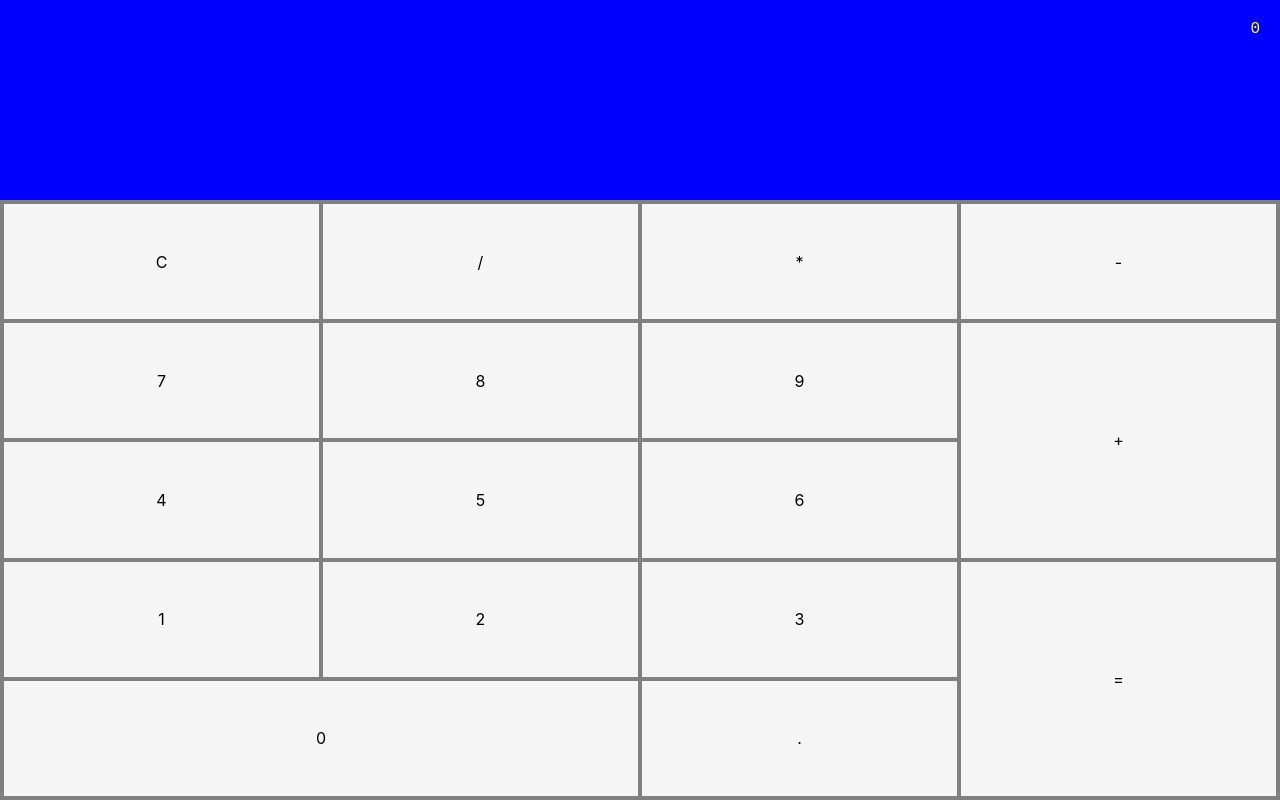
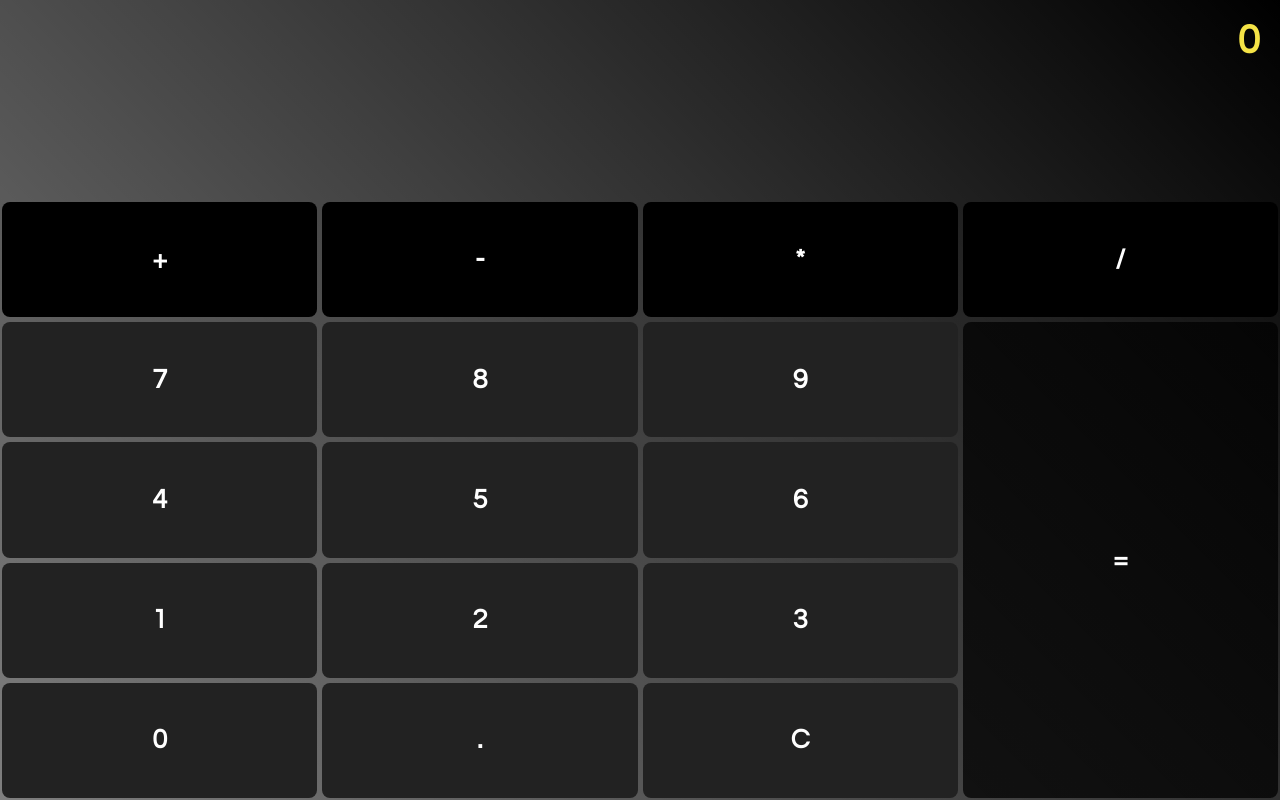
Before and after one commit to belelabestia/react-calc, a React (Create React App) app: page / in a window 1280 px wide. Built offline with nearby package versions, Linux system fonts and the light colour scheme.

Commit message:
Css (e path cambiate?)

```diff
--- a/src/App.css
+++ b/src/App.css
@@ -1,4 +1,10 @@
+@import url('https://fonts.googleapis.com/css2?family=Questrial&display=swap%27');
+
 #app {
+    background: linear-gradient(45deg, rgba(0,0,0,0.5) 0%, rgba(0,0,0,1) 100%);
+    font-size: 1.7em;
+    font-weight: 600;
+    font-family: Questrial, sans-serif;
     display: grid;
     grid-template-rows: 25% 75%;
     height: 100vh;
--- a/src/App.tsx
+++ b/src/App.tsx
@@ -1,7 +1,7 @@
 import { useState } from 'react';
 import './App.css';
-import { Display, DisplayProps } from './display/Display';
-import { Keys } from './keys/Keys';
+import { Display, DisplayProps } from './display/display';
+import { Keys } from './keys/keys';
 import { Digit, Operator, Operators } from './operator/operator';
 
 type AppState = DisplayProps & { reset: boolean };
--- a/src/display/display.css
+++ b/src/display/display.css
@@ -1,11 +1,11 @@
 #display {
-    background-color: blue;
-    color: yellow;
+    background-color: transparent;
+    color: rgb(245, 227, 70);
     padding: 20px;
     display: grid;
     grid-template-rows: repeat(3, calc(1 / 3));
     justify-items: end;
-    font-family: 'Courier New', Courier, monospace;
+    font-size: 1.5em;
 }
 
 #partial {
--- a/src/display/display.tsx
+++ b/src/display/display.tsx
@@ -1,5 +1,5 @@
 import { Operator, Operators } from '../operator/operator';
-import './Display.css'
+import './display.css'
 
 type OperatorString = '' | '+' | '-' | '*' | '/';
 
--- a/src/keys/keys.css
+++ b/src/keys/keys.css
@@ -1,22 +1,41 @@
 #keys {
+    padding: 2px;
     display: grid;
-    grid-template-rows: repeat(5, 20%);
-    grid-template-columns: repeat(4, 25%);
-    --border: 2px solid gray;
-    border: var(--border);
+    grid-template-rows: repeat(5, 1fr);
+    grid-template-columns: repeat(4, 1fr);
+    grid-gap: 5px;
+}
+
+#keys .button:active::before {
+    border-radius: 8px;
+    content: '';
+    background-color: rgba(245, 227, 70, 0.7);
+    position: absolute;
+    top: 0;
+    bottom: 0;
+    left: 0;
+    right: 0;
+    z-index: 1;
+}
+
+#keys .button:hover {
+    border-radius: 8px;
+    background-color: rgba(93, 93, 93, 0.7);
 }
 
 #keys .button {
-    border: var(--border);
-    background-color: whitesmoke;
+    border-radius: 8px;
+    color: white;
+    background-color: #222222;
     display: grid;
     align-items: center;
     justify-items: center;
+    position: relative;
 }
 
 #keys .button.digit[data-digit="0"] {
     grid-row: 5;
-    grid-column: 1 / 3;
+    grid-column: 1;
 }
 
 #keys .button.digit[data-digit="1"] {
@@ -65,36 +84,50 @@
 }
 
 #keys .button.operator[data-symbol="+"] {
-    grid-row: 2 / 4;
-    grid-column: 4;
+    background: rgb(0, 0, 0);
+    grid-row: 1;
+    grid-column: 1;
 }
 
 #keys .button.operator[data-symbol="-"] {
+    background: rgb(0,0,0);
     grid-row: 1;
-    grid-column: 4;
+    grid-column: 2;
 }
 
 #keys .button.operator[data-symbol="*"] {
+    background: rgb(0,0,0);
     grid-row: 1;
     grid-column: 3;
 }
 
 #keys .button.operator[data-symbol="/"] {
+    background: rgb(0,0,0);
     grid-row: 1;
-    grid-column: 2;
+    grid-column: 4;
 }
 
 #keys .button.equals {
-    grid-row: 4 / 6;
+    background: linear-gradient(0deg, rgba(0,0,0,0.7539390756302521) 100%, rgba(0,0,0,1) 100%);
+    grid-row: 2 / 6;
     grid-column: 4;
 }
 
 #keys .button.cancel {
-    grid-row: 1;
-    grid-column: 1;
+    grid-row: 5;
+    grid-column: 3;
 }
 
 #keys .button.decimal-separator {
     grid-row: 5;
-    grid-column: 3;
+    grid-column: 2;
 }
+
+#keys .button.operator:hover, #keys .button.cancel:hover, #keys .button.decimal-separator:hover {
+    background-color: rgba(255, 255, 255, 0.3);
+}
+
+#keys .button.equals:hover{
+    border-radius: 8px;
+    background-color: rgba(255, 255, 255, 1);
+}
--- a/src/keys/keys.tsx
+++ b/src/keys/keys.tsx
@@ -1,6 +1,6 @@
 import { Dispatch } from 'react';
 import { Digit, Operator, Operators } from '../operator/operator';
-import './Keys.css';
+import './keys.css';
 
 type KeysProps = {
   onDigit: Dispatch<Digit>;
```
